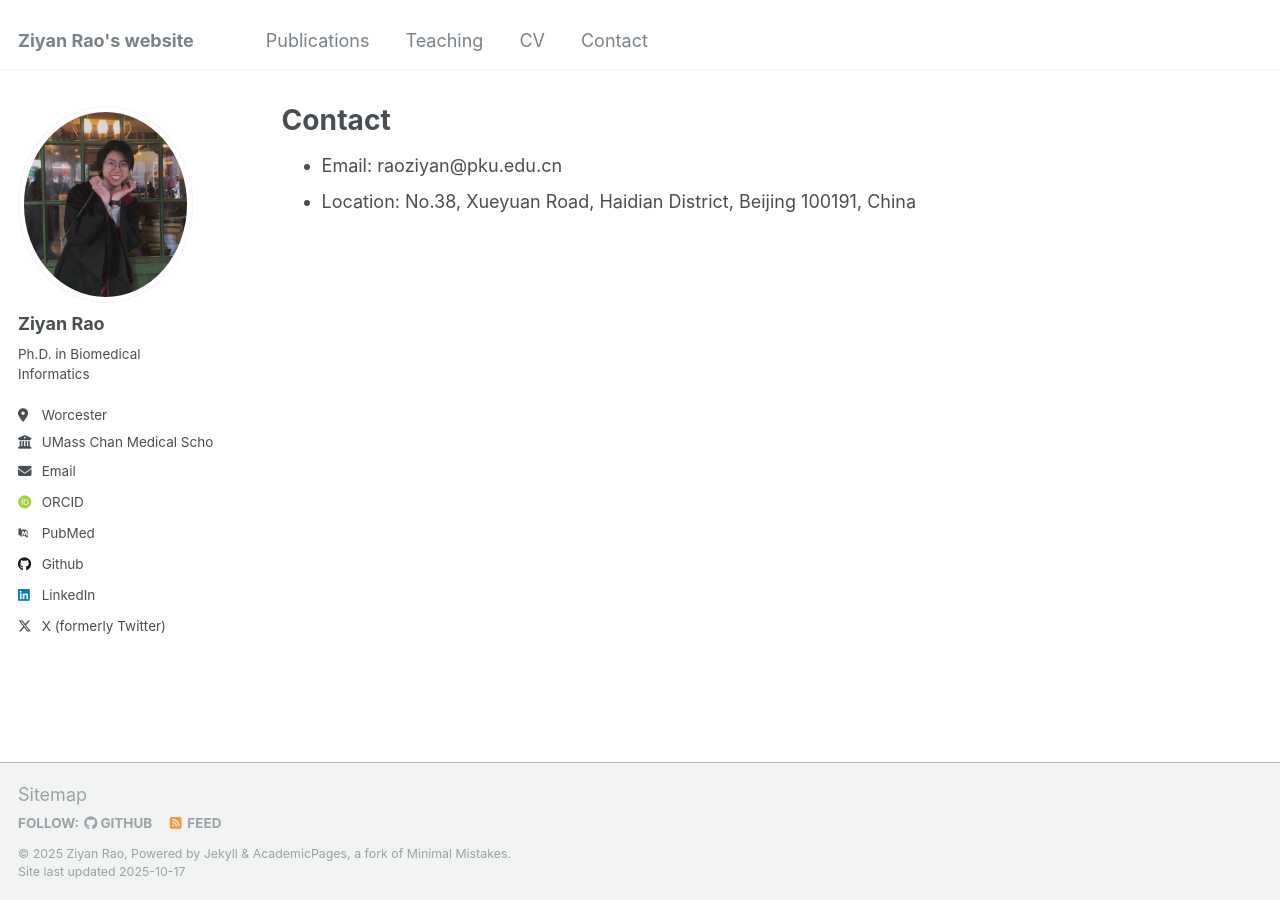
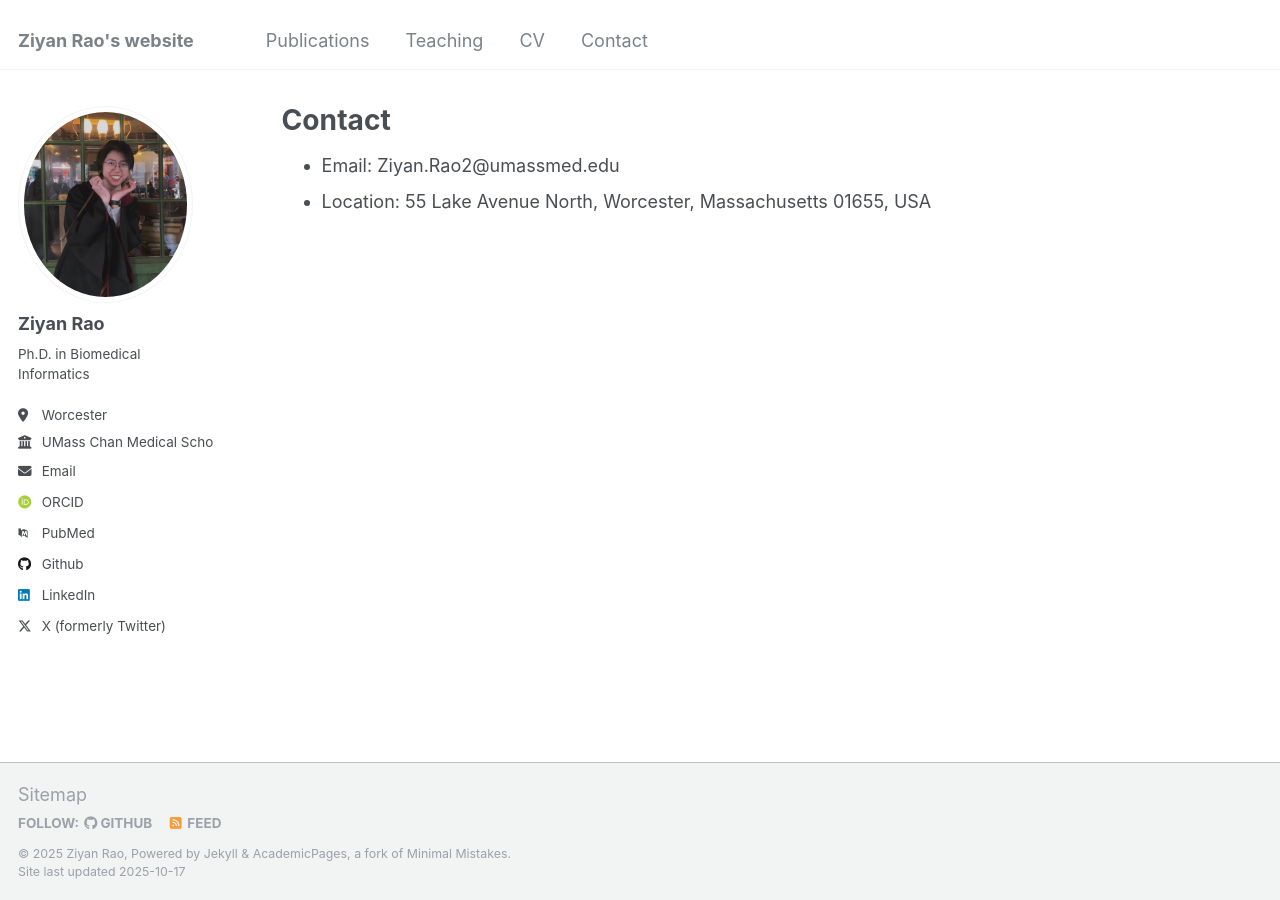
Before and after one commit to starrzy/starrzy.github.io, a Jekyll site: the page built from _pages/contact.md, in a window 1280 px wide. Built offline with Jekyll 4.4.1, drawn with Linux system fonts in a browser that asks for light colours; some web fonts are replaced.

Commit message:
Update contact information

```diff
--- a/_pages/contact.md
+++ b/_pages/contact.md
@@ -7,5 +7,7 @@ author_profile: true
 
 {% include base_path %}
 
-- Email: raoziyan@pku.edu.cn
-- Location: No.38, Xueyuan Road, Haidian District, Beijing 100191, China
+- Email: Ziyan.Rao2@umassmed.edu
+<!-- raoziyan@pku.edu.cn -->
+- Location: 55 Lake Avenue North, Worcester, Massachusetts 01655, USA
+<!-- No.38, Xueyuan Road, Haidian District, Beijing 100191, China -->
```
